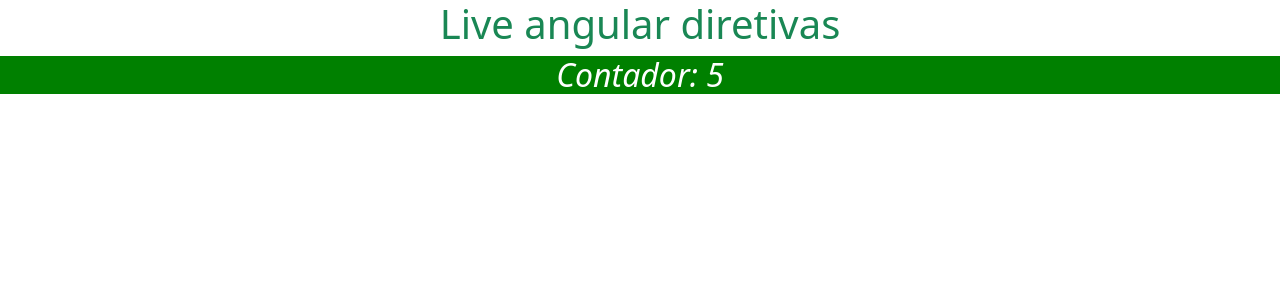
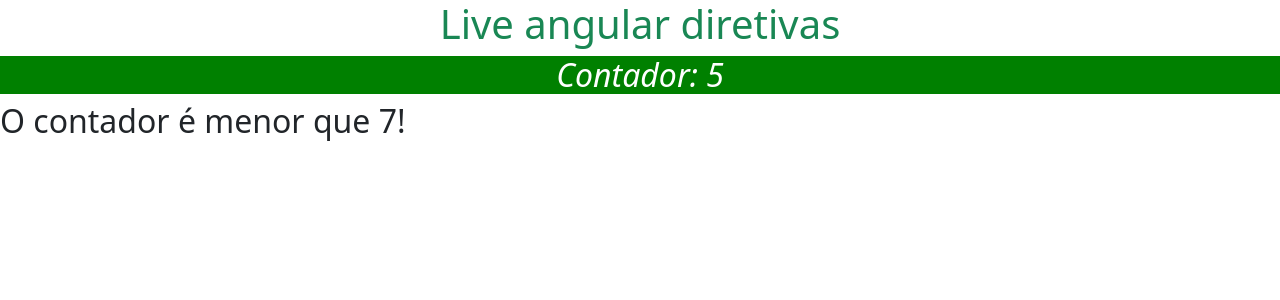
Before and after one commit to eskokado/dio-ambiente-angular, an Angular app: page / in a window 1280 px wide. Shown: the top 300 px of the page. Built offline with nearby package versions, Linux system fonts and the light colour scheme.

Commit message:
feat: condicionais com ng-template

```diff
--- a/src/app/app.component.html
+++ b/src/app/app.component.html
@@ -8,4 +8,8 @@
 </div>
 
 <!-- Diretivas Estruturais -->
-<h2 *ngIf="count > 7">O contador passou de 7!</h2>
+<h2 *ngIf="count > 7; else menor">O contador passou de 7!</h2>
+
+<ng-template #menor>
+  <h2>O contador é menor que 7!</h2>
+</ng-template>
```
